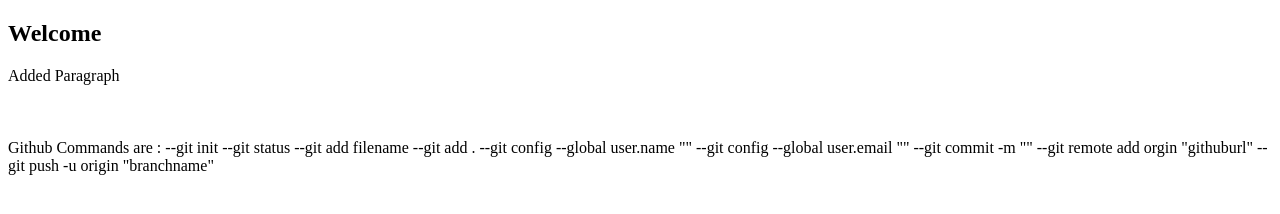
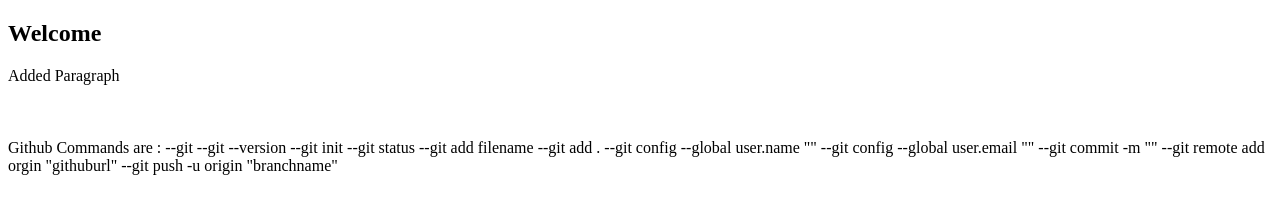
Before and after one commit to Mohammed-Rafeeq13/github-practise, a plain HTML site: page index.html in a window 1280 px wide. Drawn offline with Linux system fonts and the light colour scheme.

Commit message:
Update index.html

```diff
--- a/index.html
+++ b/index.html
@@ -10,6 +10,8 @@
     <p>Added Paragraph</p>
     <marquee>This Is HMS Application</marquee>
     <p>Github Commands are :
+        --git
+        --git --version
         --git init
         --git status
         --git add filename
```
